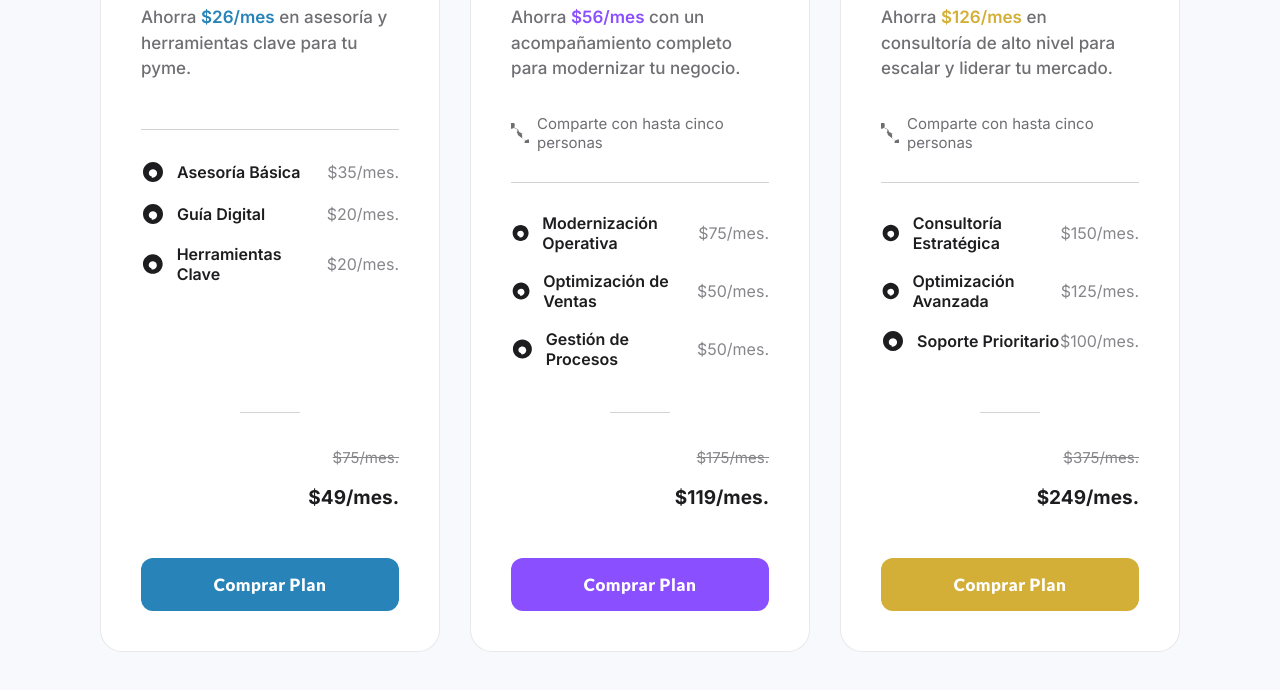
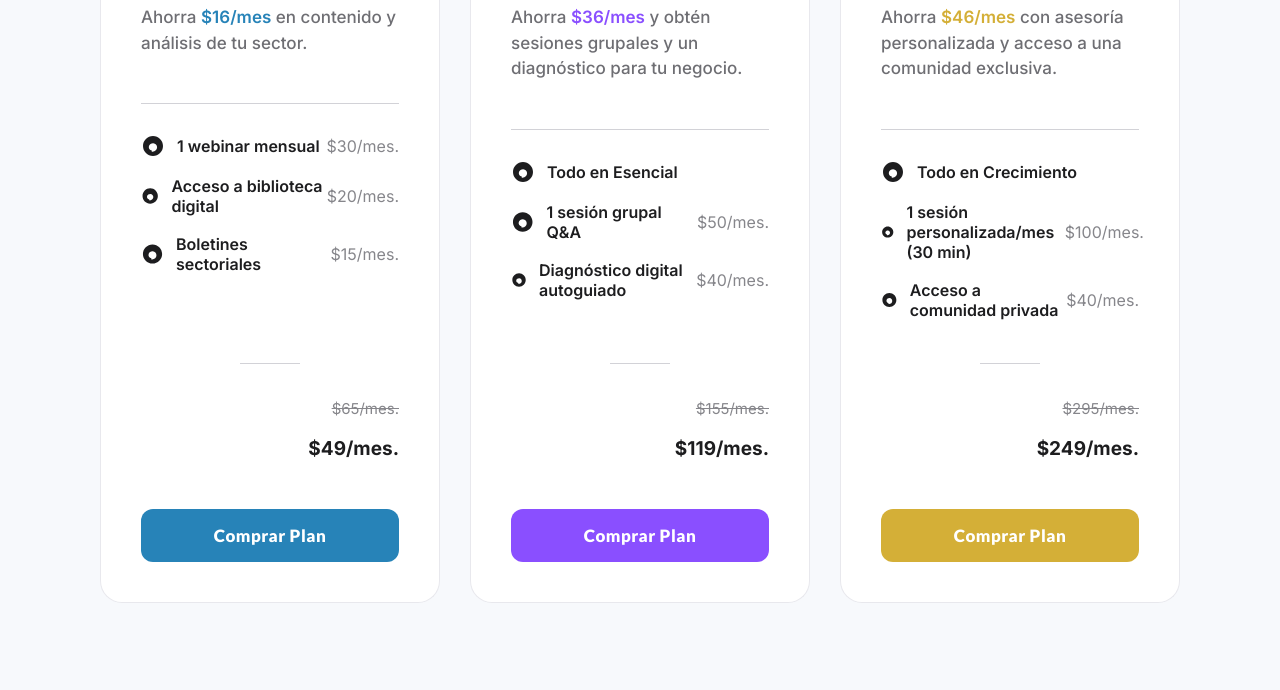
Before and after one commit to 1mestre/PRICING-DIALECTICA, a plain HTML site: page index.html in a window 1280 px wide. Shown: the part 230-920 px from the top of the page. Drawn offline with Linux system fonts and the light colour scheme.

Commit message:
Update index.html

```diff
--- a/index.html
+++ b/index.html
@@ -146,22 +146,6 @@
             font-weight: 600; /* Semi-Bold */
         }
 
-        /* Texto de "Share with...": Regular */
-        .share-info {
-            display: flex;
-            align-items: center;
-            gap: 8px;
-            font-size: 15px;
-            font-weight: 400; /* Regular */
-            color: var(--text-secondary-color);
-            margin-top: 15px;
-        }
-        .share-info svg {
-            width: 20px;
-            height: 20px;
-            fill: var(--text-secondary-color);
-        }
-
         .main-separator {
             border: none;
             height: 1px;
@@ -261,140 +245,123 @@
 </head>
 <body>
 
-    <!-- Definición de los íconos SVG para reusar -->
     <svg width="0" height="0" style="display:none;">
       <symbol id="dialectica-d-logo" viewBox="0 0 24 24">
         <path d="M12 2C6.48 2 2 6.48 2 12s4.48 10 10 10 10-4.48 10-10S17.52 2 12 2zm-1.24 14.55c-2.13-.4-3.43-2.3-2.8-4.45.52-1.83 2.4-2.95 4.3-2.84 2.23.13 3.82 1.95 3.82 4.07 0 2.4-1.98 4.38-4.44 4.38-0.3 0-0.59-.03-0.88-.06z"/>
       </symbol>
-      <symbol id="share-icon" viewBox="0 0 24 24">
-        <path d="M16 13c-1.32 0-2.5.56-3.35 1.45l-5.2-2.71C7.62 11.4 7.8 11.04 8 10.65c.2-.39.38-.75.55-1.1L13.65 12c.17.35.38.71.55 1.1.48 1.08.7 2.24.7 3.4 0 .96-.18 1.88-.5 2.71l5.2 2.71c.85-.89 2.03-1.45 3.35-1.45 2.76 0 5 2.24 5 5s-2.24 5-5 5-5-2.24-5-5c0-1.16.22-2.32.7-3.4L9.55 14.95c-.17-.35-.38-.71-.55-1.1-.48-1.08-.7-2.24-.7-3.4 0-.96.18-1.88.5-2.71L3.65 5C2.79 5.89 1.62 6.45 0 6.45c-2.76 0-5-2.24-5-5s2.24-5 5-5 5 2.24 5 5c0 1.16-.22 2.32-.7 3.4l5.15 2.65c.17.35.38.71.55 1.1.48 1.08.7 2.24.7 3.4z"/>
-      </symbol>
     </svg>
 
     <div class="pricing-container">
-        <!-- Tarjeta del Plan Esencial -->
         <div class="pricing-card card-esencial">
             <div class="card-header">
                 <h3>Esencial</h3>
                 <div class="info-icon"></div>
             </div>
             <p class="price">$49<span>/mes.</span></p>
-            <p class="description">Ahorra <strong>$26/mes</strong> en asesoría y herramientas clave para tu pyme.</p>
+            <p class="description">Ahorra <strong>$16/mes</strong> en contenido y análisis de tu sector.</p>
             <hr class="main-separator">
             <ul class="features-list">
                 <li class="feature-item">
                     <div class="feature-name">
                         <svg class="feature-icon"><use href="#dialectica-d-logo"/></svg>
-                        <span>Asesoría Básica</span>
+                        <span>1 webinar mensual</span>
                     </div>
-                    <span class="feature-price">$35/mes.</span>
+                    <span class="feature-price">$30/mes.</span>
                 </li>
                 <li class="feature-item">
                     <div class="feature-name">
                         <svg class="feature-icon"><use href="#dialectica-d-logo"/></svg>
-                        <span>Guía Digital</span>
+                        <span>Acceso a biblioteca digital</span>
                     </div>
                     <span class="feature-price">$20/mes.</span>
                 </li>
                 <li class="feature-item">
                     <div class="feature-name">
                         <svg class="feature-icon"><use href="#dialectica-d-logo"/></svg>
-                        <span>Herramientas Clave</span>
+                        <span>Boletines sectoriales</span>
                     </div>
-                    <span class="feature-price">$20/mes.</span>
+                    <span class="feature-price">$15/mes.</span>
                 </li>
             </ul>
             <hr class="total-separator">
             <div class="total-section">
-                <p class="original-price">$75/mes.</p>
+                <p class="original-price">$65/mes.</p>
                 <p class="final-price">$49/mes.</p>
             </div>
             <button class="buy-button">Comprar Plan</button>
         </div>
 
-        <!-- Tarjeta del Plan Crecimiento -->
         <div class="pricing-card card-crecimiento">
             <div class="card-header">
                 <h3>Crecimiento</h3>
                 <div class="info-icon"></div>
             </div>
             <p class="price">$119<span>/mes.</span></p>
-            <p class="description">Ahorra <strong>$56/mes</strong> con un acompañamiento completo para modernizar tu negocio.</p>
-            <div class="share-info">
-                <svg><use href="#share-icon"/></svg>
-                <span>Comparte con hasta cinco personas</span>
-            </div>
+            <p class="description">Ahorra <strong>$36/mes</strong> y obtén sesiones grupales y un diagnóstico para tu negocio.</p>
             <hr class="main-separator">
             <ul class="features-list">
-                <li class="feature-item">
+                 <li class="feature-item">
                     <div class="feature-name">
                         <svg class="feature-icon"><use href="#dialectica-d-logo"/></svg>
-                        <span>Modernización Operativa</span>
+                        <span>Todo en Esencial</span>
                     </div>
-                    <span class="feature-price">$75/mes.</span>
                 </li>
                 <li class="feature-item">
                     <div class="feature-name">
                         <svg class="feature-icon"><use href="#dialectica-d-logo"/></svg>
-                        <span>Optimización de Ventas</span>
+                        <span>1 sesión grupal Q&A</span>
                     </div>
                     <span class="feature-price">$50/mes.</span>
                 </li>
                 <li class="feature-item">
                     <div class="feature-name">
                         <svg class="feature-icon"><use href="#dialectica-d-logo"/></svg>
-                        <span>Gestión de Procesos</span>
+                        <span>Diagnóstico digital autoguiado</span>
                     </div>
-                    <span class="feature-price">$50/mes.</span>
+                    <span class="feature-price">$40/mes.</span>
                 </li>
             </ul>
             <hr class="total-separator">
             <div class="total-section">
-                <p class="original-price">$175/mes.</p>
+                <p class="original-price">$155/mes.</p>
                 <p class="final-price">$119/mes.</p>
             </div>
             <button class="buy-button">Comprar Plan</button>
         </div>
 
-        <!-- Tarjeta del Plan Estrategia -->
         <div class="pricing-card card-estrategia">
             <div class="card-header">
                 <h3>Estrategia</h3>
                 <div class="info-icon"></div>
             </div>
             <p class="price">$249<span>/mes.</span></p>
-            <p class="description">Ahorra <strong>$126/mes</strong> en consultoría de alto nivel para escalar y liderar tu mercado.</p>
-            <div class="share-info">
-                <svg><use href="#share-icon"/></svg>
-                <span>Comparte con hasta cinco personas</span>
-            </div>
+            <p class="description">Ahorra <strong>$46/mes</strong> con asesoría personalizada y acceso a una comunidad exclusiva.</p>
             <hr class="main-separator">
             <ul class="features-list">
-                <li class="feature-item">
+                 <li class="feature-item">
                     <div class="feature-name">
                         <svg class="feature-icon"><use href="#dialectica-d-logo"/></svg>
-                        <span>Consultoría Estratégica</span>
+                        <span>Todo en Crecimiento</span>
                     </div>
-                    <span class="feature-price">$150/mes.</span>
                 </li>
                 <li class="feature-item">
                     <div class="feature-name">
                         <svg class="feature-icon"><use href="#dialectica-d-logo"/></svg>
-                        <span>Optimización Avanzada</span>
+                        <span>1 sesión personalizada/mes (30 min)</span>
                     </div>
-                    <span class="feature-price">$125/mes.</span>
+                    <span class="feature-price">$100/mes.</span>
                 </li>
                 <li class="feature-item">
                     <div class="feature-name">
                         <svg class="feature-icon"><use href="#dialectica-d-logo"/></svg>
-                        <span>Soporte Prioritario</span>
+                        <span>Acceso a comunidad privada</span>
                     </div>
-                    <span class="feature-price">$100/mes.</span>
+                    <span class="feature-price">$40/mes.</span>
                 </li>
             </ul>
             <hr class="total-separator">
             <div class="total-section">
-                <p class="original-price">$375/mes.</p>
+                <p class="original-price">$295/mes.</p>
                 <p class="final-price">$249/mes.</p>
             </div>
             <button class="buy-button">Comprar Plan</button>
```
